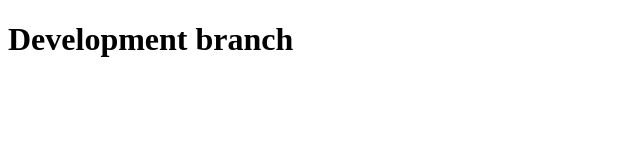
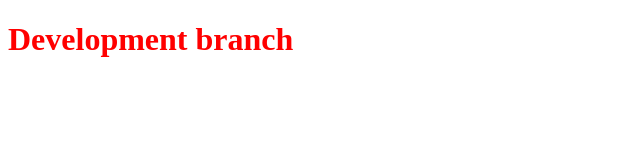
Before and after one commit to NeetaNA/GitTest, a plain HTML site: page HTML/index.html in a window 1280 px wide. Shown: the whole page, without its empty margins (0-640 px from the left). Drawn offline with Linux system fonts and the light colour scheme.

Commit message:
Changing font color to RED in dev branch

```diff
--- a/HTML/index.html
+++ b/HTML/index.html
@@ -5,6 +5,6 @@
     <title>Title</title>
 </head>
 <body>
-<h1>Development branch</h1>
+<h1 style="color:red;">Development branch</h1>
 </body>
 </html>
```
